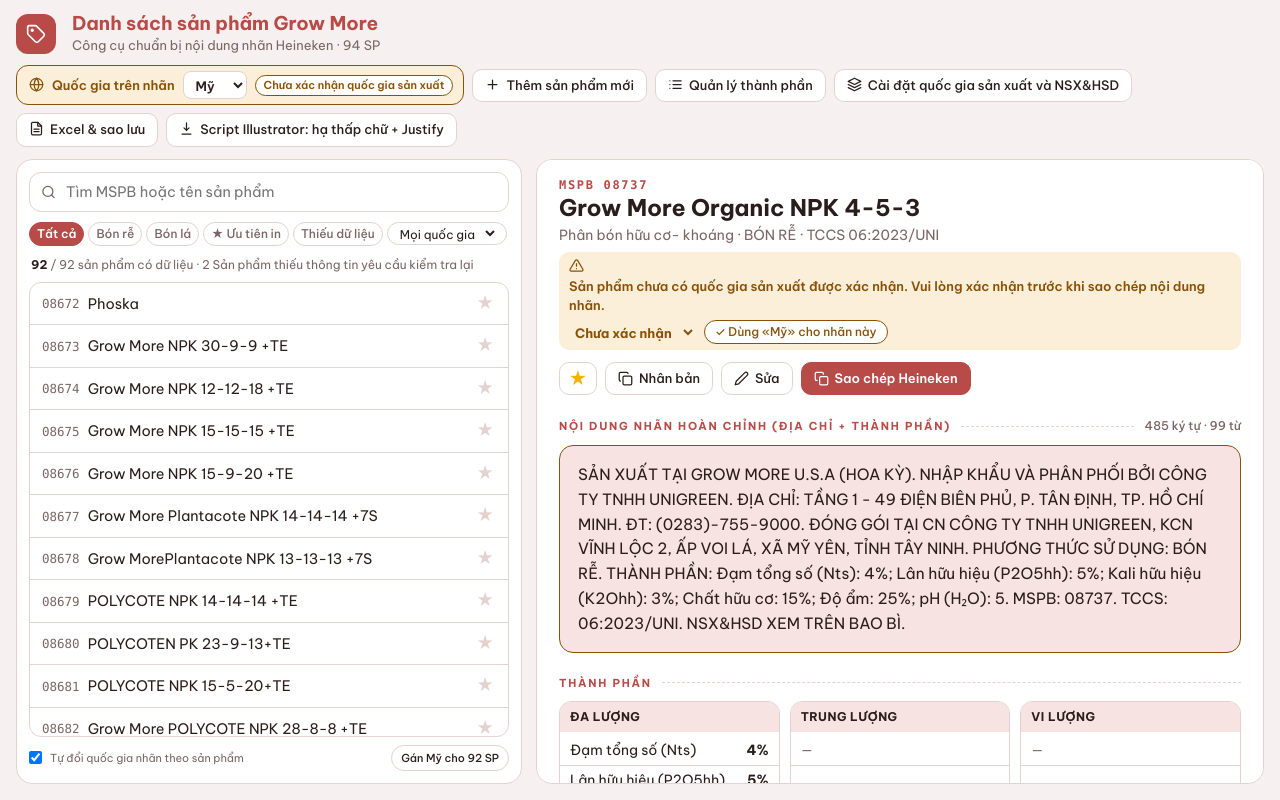
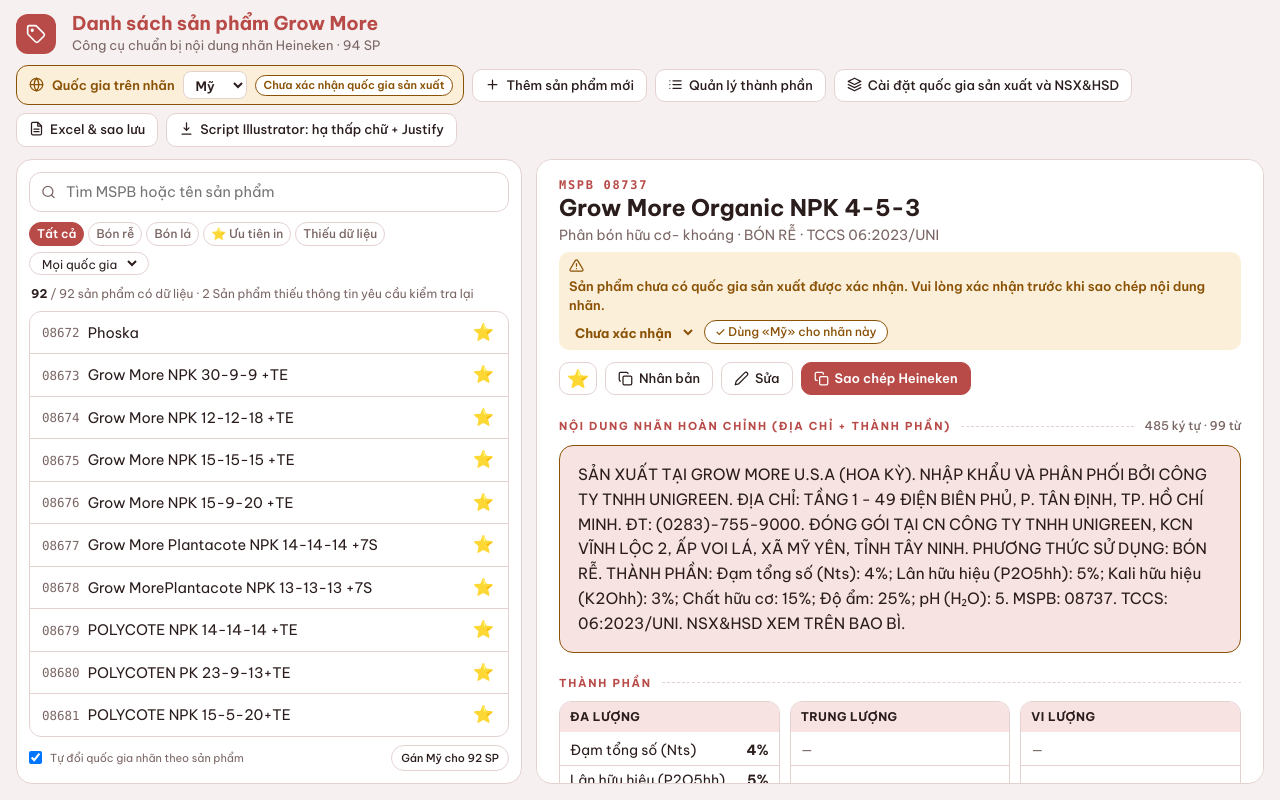
Before and after one commit to Dradoshi/Bang-danh-sach-thanh-phan-san-pham-Grow-More, a plain HTML site: page index.html in a window 1280 px wide. Drawn offline with Linux system fonts and the light colour scheme.

Commit message:
Update button icons and labels in index.html

```diff
--- a/index.html
+++ b/index.html
@@ -123,7 +123,7 @@ ul,main>section,dialog{scrollbar-width:thin;scrollbar-color:var(--line) transpar
 </button></nav></header>
 <main>
 <section class="card"><div class="sr"><span data-i="search"></span><input id="q" placeholder="Tìm MSPB hoặc tên sản phẩm" autocomplete="off"></div>
-<div class="fr"><button class="chip on" data-f="all">Tất cả</button><button class="chip" data-f="root">Bón rễ</button><button class="chip" data-f="leaf">Bón lá</button><button class="chip" data-f="hot" title="Chỉ hiển thị sản phẩm được đánh dấu ưu tiên in">★ Ưu tiên in</button><button class="chip" data-f="miss" title="Sản phẩm còn thiếu ít nhất một trường: tên, loại phân bón, phương thức sử dụng, TCCS hoặc thành phần">Thiếu dữ liệu</button><label class="fcw" title="Lọc theo quốc gia sản xuất đã được xác nhận cho từng sản phẩm"><select id="fc"></select></label></div>
+<div class="fr"><button class="chip on" data-f="all">Tất cả</button><button class="chip" data-f="root">Bón rễ</button><button class="chip" data-f="leaf">Bón lá</button><button class="chip" data-f="hot" title="Chỉ hiển thị sản phẩm được đánh dấu ưu tiên in">⭐ Ưu tiên in</button><button class="chip" data-f="miss" title="Sản phẩm còn thiếu ít nhất một trường: tên, loại phân bón, phương thức sử dụng, TCCS hoặc thành phần">Thiếu dữ liệu</button><label class="fcw" title="Lọc theo quốc gia sản xuất đã được xác nhận cho từng sản phẩm"><select id="fc"></select></label></div>
 <div class="cr" id="cnt"></div><ul id="list"></ul>
 <div class="lf"><label class="chk" title="Khi chọn sản phẩm đã xác nhận quốc gia, tự đổi quốc gia đang dùng trên nhãn theo sản phẩm đó."><input type="checkbox" id="fol"> Tự đổi quốc gia nhãn theo sản phẩm</label><button id="bAll" hidden></button></div></section>
 <section class="card" id="prev"></section>
@@ -179,7 +179,7 @@ function pick(m){S.sel=m;S.rec=[m,...(S.rec||[]).filter(x=>x!==m)].slice(0,8);co
 document.querySelectorAll('#list li.on').forEach(x=>x.classList.remove('on'));const li=document.querySelector(`#list li[data-m="${m}"]`);if(li)li.classList.add('on');
 renderCt();lab();renderPrev()}
 function renderList(){renderFc();const L=filt(),u=$('#list');u.classList.toggle('anim',animList);animList=false;
-$('#list').innerHTML=L.map((p,i)=>`<li class="${p.m===S.sel?'on':''}" data-m="${p.m}" style="--n:${Math.min(i,14)}"><b>${p.m}</b><span>${esc(p.n)||'(chưa có tên)'}</span>${p.c?`<em class="cc" title="Đã xác nhận quốc gia sản xuất: ${esc(p.c)}">${esc(p.c)}</em>`:''}<button class="st ${p.h?'h':''}" data-s="${p.m}" title="Bật/tắt SP hay in">★</button></li>`).join('')||'<li class="e">Không có kết quả</li>';
+$('#list').innerHTML=L.map((p,i)=>`<li class="${p.m===S.sel?'on':''}" data-m="${p.m}" style="--n:${Math.min(i,14)}"><b>${p.m}</b><span>${esc(p.n)||'(chưa có tên)'}</span>${p.c?`<em class="cc" title="Đã xác nhận quốc gia sản xuất: ${esc(p.c)}">${esc(p.c)}</em>`:''}<button class="st ${p.h?'h':''}" data-s="${p.m}" title="Bật/tắt SP hay in">⭐</button></li>`).join('')||'<li class="e">Không có kết quả</li>';
 const populated=L.filter(hasProductData).length,totalPopulated=S.P.filter(hasProductData).length,empty=L.length-populated;$('#cnt').innerHTML=`<span><b>${populated}</b> / ${totalPopulated} sản phẩm có dữ liệu${empty?` · ${empty} Sản phẩm thiếu thông tin yêu cầu kiểm tra lại`:''}</span><span></span>`;
 $('#sub').textContent='Công cụ chuẩn bị nội dung nhãn Heineken · '+S.P.length+' SP';
 lab()}
@@ -194,7 +194,7 @@ st=ok?`<div class="cst">${ic('chk')}<span>Đã xác nhận quốc gia:</span>${s
 rc=(S.rec||[]).filter(m=>m!==S.sel&&S.P.some(x=>x.m===m)).slice(0,6);
 b.innerHTML=`<div class="ph"><div class="pt"><div class="id">MSPB ${esc(p.m)}</div><h2>${esc(p.n)||'(chưa có tên)'}</h2>
 <div class="sub">${[p.l,p.x,p.t&&'TCCS '+p.t].filter(Boolean).map(esc).join(' · ')||'—'}</div>${st}</div>
-<div class="pa"><button id="hs" class="hs ${p.h?'h':''}" title="Bật/tắt SP hay in">★</button><button id="bD">${ic('dup')}Nhân bản</button><button id="bE">${ic('pen')}Sửa</button><button id="cp" class="pri">${ic('copy')}Sao chép Heineken</button></div></div>
+<div class="pa"><button id="hs" class="hs ${p.h?'h':''}" title="Bật/tắt SP hay in">⭐</button><button id="bD">${ic('dup')}Nhân bản</button><button id="bE">${ic('pen')}Sửa</button><button id="cp" class="pri">${ic('copy')}Sao chép Heineken</button></div></div>
 ${rc.length?`<div class="rec">${ic('hist')} Vừa xem: ${rc.map(m=>`<button class="chip" data-r="${m}">${m}</button>`).join('')}</div>`:''}
 ${sec('Nội dung nhãn hoàn chỉnh (địa chỉ + thành phần)',`<span class="m">${ok?'':''}${r.out.length} ký tự · ${words} từ</span>`)}<div class="out ${ok?'':'w'}">${esc(r.out)}</div>
 ${sec('Thành phần')}<div class="gs">${G.map((n,gi)=>{const a=r.it.filter(x=>x.g==gi+1);return`<div class="g"><h4>${n}</h4>${a.map(x=>`<div><span>${esc(F[x.i][0])}</span><b>${esc(x.val)}</b></div>`).join('')||'<div class="n">—</div>'}</div>`}).join('')}</div>
@@ -420,7 +420,7 @@ CV=(f,i,val)=>{const s=split(val),d=f[3],u=s.u===d?'':s.u,L=[...UN.filter(x=>x!=
 return`<div class="cv"><span>${esc(f[0])}</span><div><input data-k="v${i}" inputmode="decimal" placeholder="—" value="${esc(s.n)}"><select data-u="${i}" title="Đơn vị (mục đầu tiên là đơn vị mặc định)"><option value="">${esc(d||'(không)')}</option>${L.map(x=>`<option${x===u?' selected':''}>${esc(x)}</option>`).join('')}</select></div></div>`};
 openD(isNew?'Thêm sản phẩm':'Sửa sản phẩm '+p.m,`<div class="fg">${I('m','MSPB (tối đa 5 số)',p.m,'inputmode="numeric" maxlength="5"')}${I('n','Tên sản phẩm',p.n)}${I('l','Loại phân bón ▾',p.l,'list="dl-l" placeholder="Chọn hoặc gõ mới"')}${I('x','Phương thức sử dụng ▾',p.x,'list="dl-x" placeholder="Chọn hoặc gõ mới"')}${I('t','TCCS (Tiêu chuẩn cơ sở)',p.t,'placeholder="vd 06:2023/UNI"')}<label>Quốc gia SX đã xác nhận<select data-k="c"><option value="">— Chưa xác nhận —</option>${S.C.map(c=>`<option${c.n===p.c?' selected':''}>${esc(c.n)}</option>`).join('')}</select></label></div>
 ${DL('dl-l',uniq(S.P.map(q=>q.l)))}${DL('dl-x',uniq(['BÓN RỄ','BÓN LÁ',...S.P.map(q=>q.x)]))}${DL('dl-un',UN)}
-<label class="chk"><input type="checkbox" id="eh" ${p.h?'checked':''}> SP hay in (★)</label>
+<label class="chk"><input type="checkbox" id="eh" ${p.h?'checked':''}> SP hay in (⭐)</label>
 <p class="e hint">Cần thêm chất mới? Bấm <b>＋ Thêm thành phần</b> ở nhóm tương ứng — thành phần mới có sẵn cho mọi sản phẩm, không cần làm lại tool. Mục đầu tiên của ô đơn vị là đơn vị mặc định.</p>
 ${GN.map((n,gi)=>{const c=F.filter(f=>f[1]==gi+1).length;return`<div class="gh"><span>${n}</span><button type="button" class="ga" data-g="${gi+1}" title="Thêm thành phần mới vào nhóm ${n}">＋ Thêm thành phần</button></div><div class="cg" data-g="${gi+1}" style="--c:${cols(c)}">${F.map((f,i)=>f[1]==gi+1?CV(f,i,p.v[i]):'').join('')}</div><div class="addf" data-g="${gi+1}" hidden><input class="an" maxlength="60" placeholder="Tên thành phần mới, vd Natri (Na)" aria-label="Tên thành phần mới"><input class="au" list="dl-un" maxlength="12" value="${gi==2?'ppm':'%'}" placeholder="Đơn vị mặc định" aria-label="Đơn vị mặc định"><button type="button" class="pri ay">Thêm</button><button type="button" class="ax">Hủy</button></div>`}).join('')}`,()=>{
 const open=[...dlg.querySelectorAll('.addf:not([hidden]) .an')].find(x=>x.value.trim());if(open){note(`Bạn đang nhập thành phần mới «${open.value.trim()}» — bấm «Thêm» (hoặc «Hủy») trước khi lưu sản phẩm.`);open.focus();return false}
```
